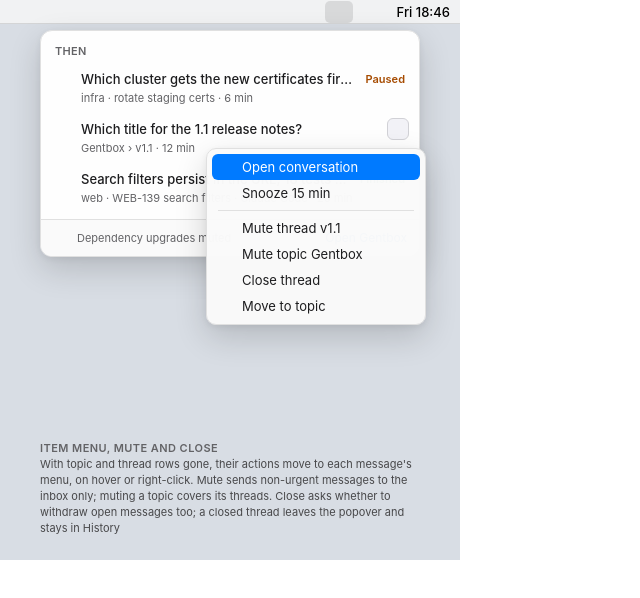
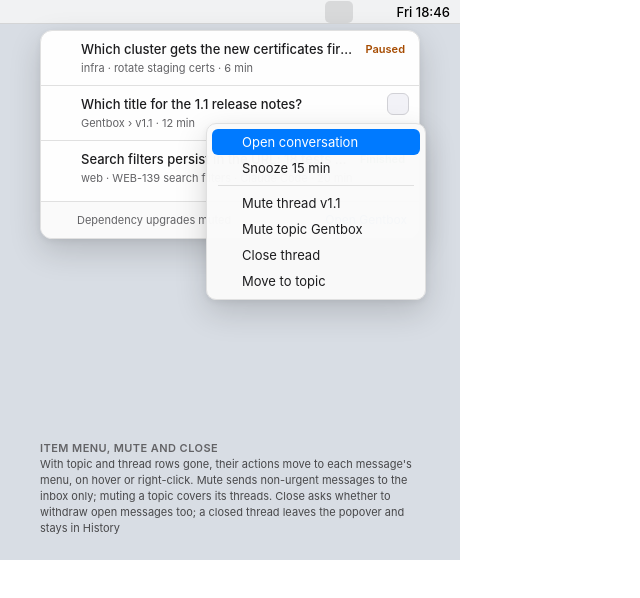
Before and after one commit to Eiluviann/gentbox, a website: page design/project/mac-popover-item-menu.dc.html in a window 1280 px wide. Shown: the whole page, without its empty margins (0-640 px from the left). Drawn offline with Linux system fonts and the light colour scheme.

Commit message:
Drop the Then title and rule every popover item
Co-Authored-By: Claude Opus 5.5 <noreply@anthropic.com>

```diff
--- a/design/project/an.css
+++ b/design/project/an.css
@@ -1135,3 +1135,6 @@ a.side-item { text-decoration: none; }
 .icol > .i { margin-top: 0; }
 .i.urgent-mark { color: var(--wait); }
 .tag.urgent { background: none; padding: 0; color: var(--wait-ink); font-weight: 600; }
+/* Popover list: a rule between every item, no section titles */
+.pp-line { padding-top: 9px; padding-bottom: 9px; }
+.pp-line + .pp-line, .pp-hero + .pp-line { border-top: 1px solid var(--line); }
--- a/design/project/mac-popover-item-menu.dc.html
+++ b/design/project/mac-popover-item-menu.dc.html
@@ -23,7 +23,6 @@ body{margin:0}
 	</div>
 
 	<div class="popover pp-pop">
-		<div class="pp-sec">Then</div>
 		<div class="pp-line">
 			<svg class="i c-dec" viewBox="0 0 100 100" aria-hidden="true"><path d="{{ic.arrow_triangle_branch}}"></path></svg>
 			<div style="min-width: 0">
@@ -55,7 +54,7 @@ body{margin:0}
 		</div>
 	</div>
 
-	<div class="menu-pop" role="menu" style="top: 148px; left: 206px">
+	<div class="menu-pop" role="menu" style="top: 123px; left: 206px">
 		<div class="hl"><svg class="i i14" viewBox="0 0 100 100" aria-hidden="true"><path d="{{ic.arrow_up_forward_app}}"></path></svg>Open conversation</div>
 		<div><svg class="i i14" viewBox="0 0 100 100" aria-hidden="true"><path d="{{ic.moon_zzz}}"></path></svg>Snooze 15 min</div>
 		<hr>
```
Also changed, not shown: design/project/mac-popover-undo.dc.html (+0 -1 lines), design/project/mac-popover.dc.html (+0 -1 lines).
